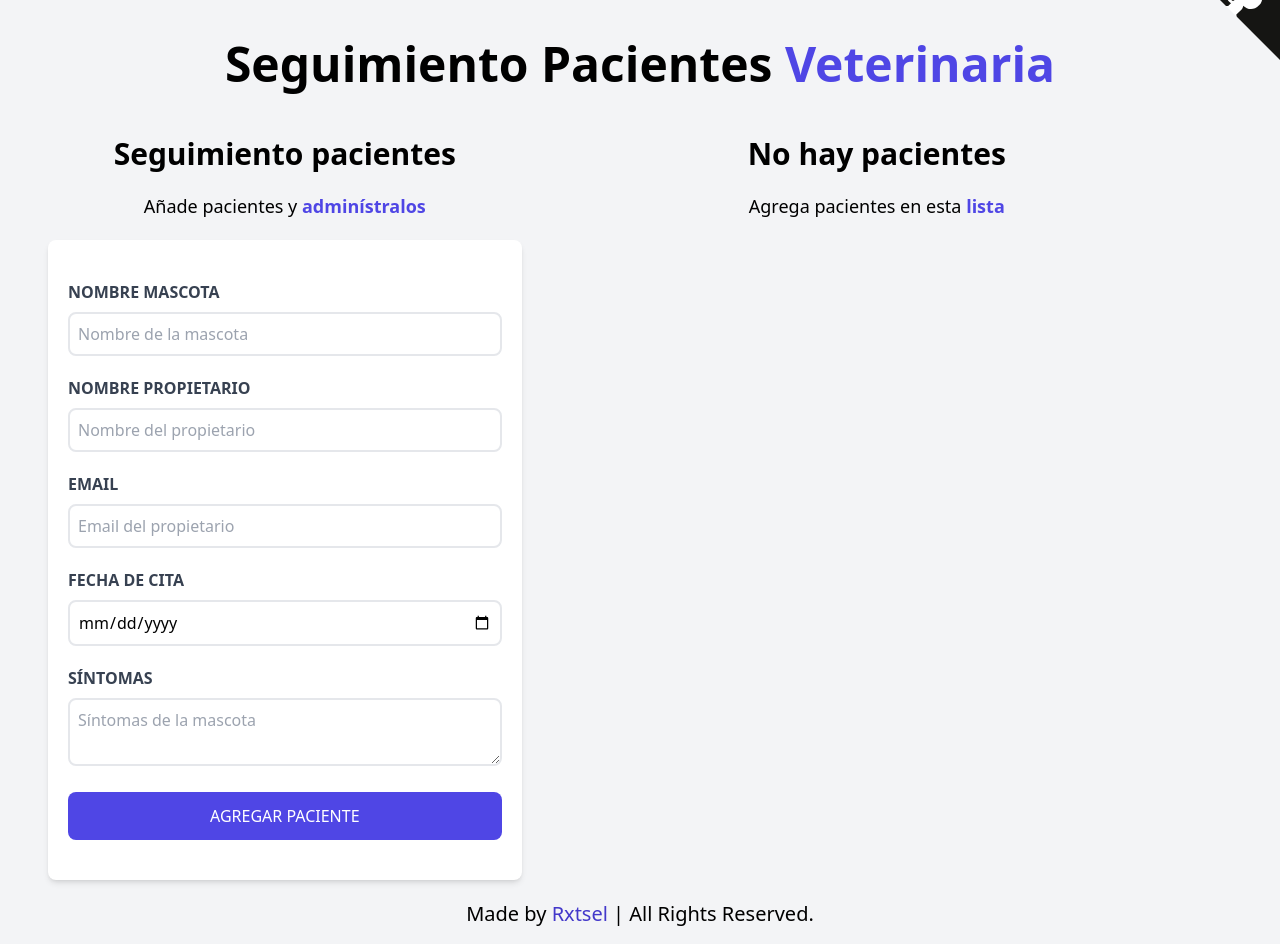
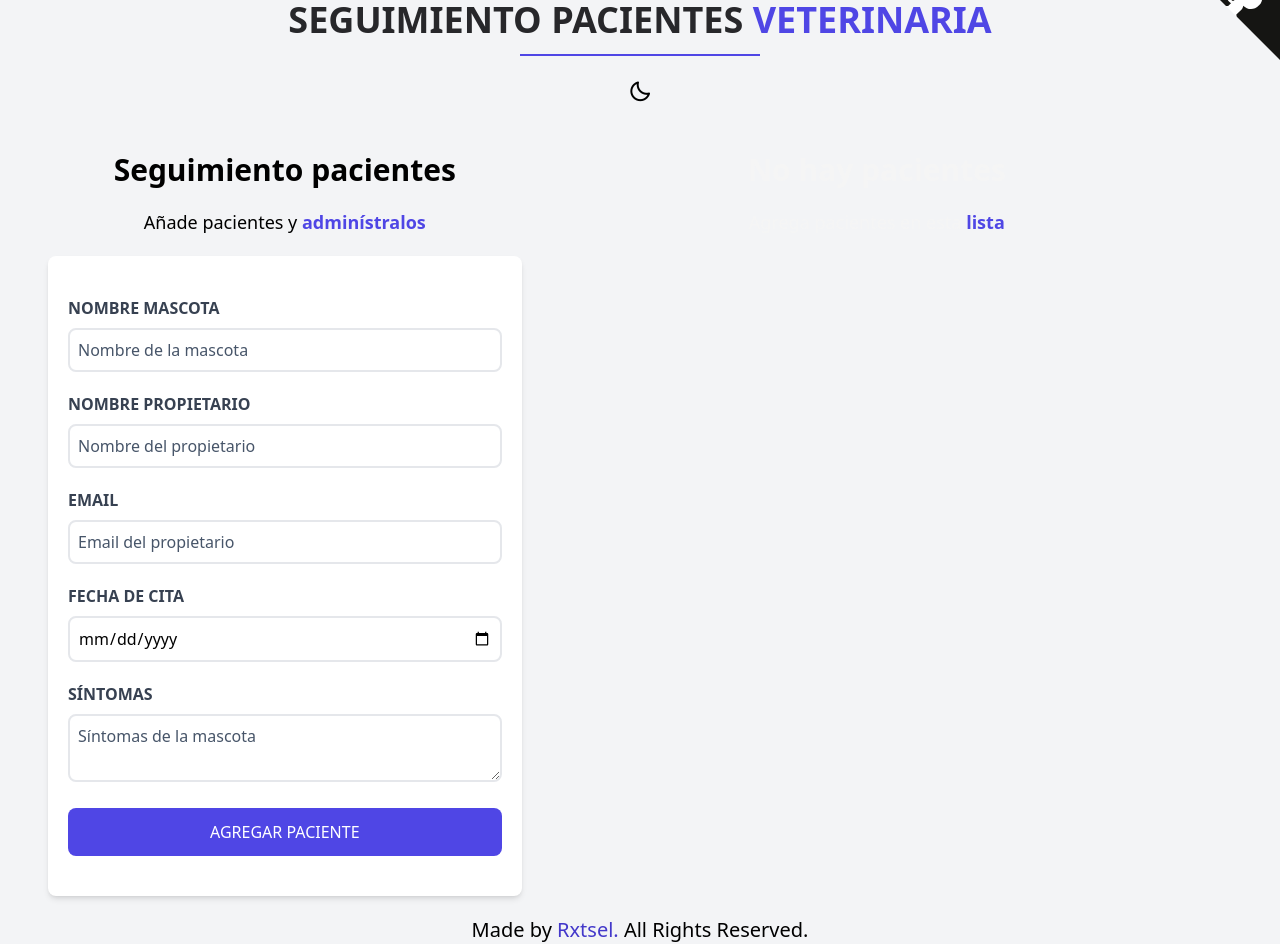
Before and after one commit to rxtsel/Veterinary-patient-manager-react, a React (Vite) app: page / in a window 1280 px wide. Shown: the part 40-984 px from the top of the page. Built offline with nearby package versions, Linux system fonts and the light colour scheme.

Commit message:
feat(theme): add dark mode

```diff
--- a/index.html
+++ b/index.html
@@ -5,8 +5,9 @@
     <link rel="icon" type="image/svg+xml" href="/assets/img/Favicon.svg" />
     <meta name="viewport" content="width=device-width, initial-scale=1.0" />
     <title>Patients Administer</title>
+    <link href='https://unpkg.com/boxicons@2.1.2/css/boxicons.min.css' rel='stylesheet'>
   </head>
-  <body class="bg-gray-100 h-screen">
+  <body class="bg-gray-100 h-screen dark:bg-slate-900">
     <a href="https://github.com/rxtsel/Veterinary-patient-manager-react" class="github-corner" title="View source on GitHub"><svg width="100" height="100" viewBox="0 0 250 250" style="fill:#151513; color:#fff; position: fixed; top: 0; border: 0; right: 0;" aria-hidden="true"><path d="M0,0 L115,115 L130,115 L142,142 L250,250 L250,0 Z"></path><path d="M128.3,109.0 C113.8,99.7 119.0,89.6 119.0,89.6 C122.0,82.7 120.5,78.6 120.5,78.6 C119.2,72.0 123.4,76.3 123.4,76.3 C127.3,80.9 125.5,87.3 125.5,87.3 C122.9,97.6 130.6,101.9 134.4,103.2" fill="currentColor" style="transform-origin: 130px 106px;" class="octo-arm"></path><path d="M115.0,115.0 C114.9,115.1 118.7,116.5 119.8,115.4 L133.7,101.6 C136.9,99.2 139.9,98.4 142.2,98.6 C133.8,88.0 127.5,74.4 143.8,58.0 C148.5,53.4 154.0,51.2 159.7,51.0 C160.3,49.4 163.2,43.6 171.4,40.1 C171.4,40.1 176.1,42.5 178.8,56.2 C183.1,58.6 187.2,61.8 190.9,65.4 C194.5,69.0 197.7,73.2 200.1,77.6 C213.8,80.2 216.3,84.9 216.3,84.9 C212.7,93.1 206.9,96.0 205.4,96.6 C205.1,102.4 203.0,107.8 198.3,112.5 C181.9,128.9 168.3,122.5 157.7,114.1 C157.9,116.9 156.7,120.9 152.7,124.9 L141.0,136.5 C139.8,137.7 141.6,141.9 141.8,141.8 Z" fill="currentColor" class="octo-body"></path></svg></a>
     <div id="root"></div>
     <script type="module" src="/src/main.jsx"></script>
--- a/src/App.jsx
+++ b/src/App.jsx
@@ -18,7 +18,7 @@ function App () {
   }
 
   return (
-    <div className='container mx-auto mt-20'>
+    <div className='container mx-auto mt-10'>
       <Header />
       <div className='mt-12 mx-12 md:flex'>
         <Formulario
--- a/src/components/Alerta.jsx
+++ b/src/components/Alerta.jsx
@@ -1,6 +1,8 @@
-const Alerta = ({children}) => {
+const Alerta = ({ children }) => {
   return (
-    <div className="bg-red-800 w-full p-3 text-center rounded-lg mb-3">
+    <div
+      className='bg-red-600 w-full p-3 text-center rounded-lg mb-3'
+    >
       {children}
     </div>
   )
--- a/src/components/Footer.jsx
+++ b/src/components/Footer.jsx
@@ -1,7 +1,21 @@
 const Footer = () => {
   return (
-    <div className="text-center text-xl mb-10">
-      <p>Made by <a href="http://github.com/rxtsel" target="_blank" rel="noopener noreferrer"><span className="text-indigo-700 hover:text-indigo-800 cursor-pointer">Rxtsel</span></a> | All Rights Reserved.</p>
+    <div
+      className='text-center text-xl mb-10'
+    >
+      <p
+        className='text-black dark:text-gray-200'
+      >Made by <a
+        href='http://github.com/rxtsel'
+        target='_blank'
+        rel='noopener noreferrer'
+               >
+        <span className='text-indigo-700 hover:text-indigo-800 cursor-pointer dark:text-sky-400'>
+          Rxtsel. {' '}
+        </span>
+      </a>
+        All Rights Reserved.
+      </p>
     </div>
   )
 }
--- a/src/components/Formulario.jsx
+++ b/src/components/Formulario.jsx
@@ -1,25 +1,24 @@
-import { useState, useEffect } from "react";
+import { useState, useEffect } from 'react'
 import Alerta from './Alerta'
 
-const Formulario = ({pacientes, setPacientes, paciente, setPaciente}) => {
+const Formulario = ({ pacientes, setPacientes, paciente, setPaciente }) => {
+  // useState
+  const [nombrePaciente, setNombrePaciente] = useState('')
+  const [nombreAcudiente, setNombreAcudiente] = useState('')
+  const [email, setEmail] = useState('')
+  const [fecha, setFecha] = useState('')
+  const [observacion, setObservacion] = useState('')
+  const [error, setError] = useState(false)
 
-  // useState
-  const [nombrePaciente, setNombrePaciente] = useState('');
-  const [nombreAcudiente, setNombreAcudiente] = useState('');
-  const [email, setEmail] = useState('');
-  const [fecha, setFecha] = useState('');
-  const [observacion, setObservacion] = useState('');
-  const [error, setError] = useState(false);
-
-  useEffect( () => {
-    if(Object.keys(paciente).length > 0) {
+  useEffect(() => {
+    if (Object.keys(paciente).length > 0) {
       setNombrePaciente(paciente.nombrePaciente)
       setNombreAcudiente(paciente.nombreAcudiente)
       setEmail(paciente.email)
       setFecha(paciente.fecha)
       setObservacion(paciente.observacion)
     }
-  }, [paciente] )
+  }, [paciente])
 
   const getId = () => {
     const ramdon = Math.random().toString(36).substr(2)
@@ -44,13 +43,13 @@ const Formulario = ({pacientes, setPacientes, paciente, setPaciente}) => {
       nombreAcudiente,
       email,
       fecha,
-      observacion,
+      observacion
     }
 
     if (paciente.id) {
       // editando registro
       objetoCliente.id = paciente.id
-      const pacientesActualizados = pacientes.map( pacienteState => pacienteState.id === paciente.id ? objetoCliente : pacienteState )
+      const pacientesActualizados = pacientes.map(pacienteState => pacienteState.id === paciente.id ? objetoCliente : pacienteState)
       setPacientes(pacientesActualizados)
       setPaciente({})
     } else {
@@ -68,91 +67,91 @@ const Formulario = ({pacientes, setPacientes, paciente, setPaciente}) => {
   }
 
   return (
-    <div className="md:w-1/2 lg:w-2/5">
-      <h1 className="font-black text-center text-3xl">Seguimiento pacientes</h1>
-      <p className="text-lg mt-5 text-center mb-5">Añade pacientes y <span className="text-indigo-600 font-bold">adminístralos</span></p>
+    <div className='md:w-1/2 lg:w-2/5'>
+      <h1 className='font-black text-center text-3xl text-black dark:text-sky-400'>Seguimiento pacientes</h1>
+      <p className='text-lg mt-5 text-center mb-5 text-black dark:text-gray-200'>Añade pacientes y <span className='text-indigo-600 font-bold dark:text-gray-200'>adminístralos</span></p>
 
       <form
-        className="bg-white shadow-md rounded-lg py-10 px-5 mb-5"
+        className='bg-white shadow-md rounded-lg py-10 px-5 mb-5 dark:bg-slate-800'
         onSubmit={handleSubmit}
       >
-        {error && <Alerta> <p className="text-white uppercase">Todos los campos son obligatorios.</p> </Alerta>}
-        <div id="alerta" className="mb-5">
-          <label htmlFor="nombre" className="block text-gray-700 uppercase font-bold">
+        {error && <Alerta> <p className='text-white uppercase'>Todos los campos son obligatorios.</p> </Alerta>}
+        <div id='alerta' className='mb-5'>
+          <label htmlFor='nombre' className='block text-gray-700 uppercase font-bold dark:text-white'>
             Nombre mascota
           </label>
           <input
-            id="nombre"
-            type="text"
-            placeholder="Nombre de la mascota"
-            autoComplete="off"
-            className="border-2 w-full p-2 mt-2 rounded-lg outline-none focus:border-black"
+            id='nombre'
+            type='text'
+            placeholder='Nombre de la mascota'
+            autoComplete='off'
+            className='text-black border-2 w-full p-2 mt-2 rounded-lg outline-none focus:border-black dark:bg-slate-900 dark:text-gray-200 dark:border-slate-900 placeholder:text-slate-600 dark:focus:border-sky-400'
             value={nombrePaciente}
             onChange={(e) => setNombrePaciente(e.target.value)}
           />
         </div>
 
-        <div className="mb-5">
-          <label htmlFor="acudiente" className="block text-gray-700 uppercase font-bold">
+        <div className='mb-5'>
+          <label htmlFor='acudiente' className='block text-gray-700 uppercase font-bold dark:text-white'>
             Nombre propietario
           </label>
           <input
-            id="acudiente"
-            type="text"
-            placeholder="Nombre del propietario"
-            autoComplete="off"
-            className="border-2 w-full p-2 mt-2 rounded-lg outline-none focus:border-black"
+            id='acudiente'
+            type='text'
+            placeholder='Nombre del propietario'
+            autoComplete='off'
+            className='text-black border-2 w-full p-2 mt-2 rounded-lg outline-none focus:border-black dark:bg-slate-900 dark:text-gray-200 dark:border-slate-900 placeholder:text-slate-600 dark:focus:border-sky-400'
             value={nombreAcudiente}
             onChange={e => setNombreAcudiente(e.target.value)}
           />
         </div>
 
-        <div className="mb-5">
-          <label htmlFor="email" className="block text-gray-700 uppercase font-bold">
+        <div className='mb-5'>
+          <label htmlFor='email' className='block text-gray-700 uppercase font-bold dark:text-white'>
             Email
           </label>
           <input
-            id="email"
-            type="email"
-            placeholder="Email del propietario"
-            autoComplete="off"
-            className="border-2 w-full p-2 mt-2 rounded-lg outline-none focus:border-black"
+            id='email'
+            type='email'
+            placeholder='Email del propietario'
+            autoComplete='off'
+            className='text-black border-2 w-full p-2 mt-2 rounded-lg outline-none focus:border-black dark:bg-slate-900 dark:text-gray-200 dark:border-slate-900 placeholder:text-slate-600 dark:focus:border-sky-400'
             value={email}
             onChange={e => setEmail(e.target.value)}
           />
         </div>
 
-        <div className="mb-5">
-          <label htmlFor="fecha" className="block text-gray-700 uppercase font-bold">
+        <div className='mb-5'>
+          <label htmlFor='fecha' className='block text-gray-700 uppercase font-bold dark:text-white'>
             Fecha de cita
           </label>
           <input
-            id="fecha"
-            type="date"
-            autoComplete="off"
-            className="border-2 w-full p-2 mt-2 rounded-lg outline-none focus:border-black"
+            id='fecha'
+            type='date'
+            autoComplete='off'
+            className='text-black border-2 w-full p-2 mt-2 rounded-lg outline-none focus:border-black dark:bg-slate-900 dark:text-gray-200 dark:border-slate-900 placeholder:text-slate-600 dark:focus:border-sky-400'
             value={fecha}
             onChange={e => setFecha(e.target.value)}
           />
         </div>
 
-        <div className="mb-5">
-          <label htmlFor="mensaje" className="block text-gray-700 uppercase font-bold">
+        <div className='mb-5'>
+          <label htmlFor='mensaje' className='block text-gray-700 uppercase font-bold dark:text-white'>
             Síntomas
           </label>
           <textarea
-            id="mensaje"
-            className="border-2 w-full p-2 mt-2 rounded-lg outline-none focus:border-black"
-            placeholder="Síntomas de la mascota"
+            id='mensaje'
+            className='text-black border-2 w-full p-2 mt-2 rounded-lg outline-none focus:border-black dark:bg-slate-900 dark:text-gray-200 dark:border-slate-900 placeholder:text-slate-600 dark:focus:border-sky-400'
+            placeholder='Síntomas de la mascota'
             value={observacion}
             onChange={e => setObservacion(e.target.value)}
           />
         </div>
 
         <input
-          type="submit"
-          value={ paciente.id ? 'Editar paciente' : 'Agregar paciente'}
-          className="bg-indigo-600 text-white font-normal uppercase rounded-lg w-full p-3 cursor-pointer hover:bg-indigo-700 transition-all outline-none"
+          type='submit'
+          value={paciente.id ? 'Guardar cambios' : 'Agregar paciente'}
+          className='bg-indigo-600 text-white font-normal uppercase rounded-lg w-full p-3 cursor-pointer hover:bg-indigo-700 transition-all outline-none dark:bg-sky-400 dark:hover:bg-sky-500'
         />
       </form>
 
--- a/src/components/Header.jsx
+++ b/src/components/Header.jsx
@@ -3,7 +3,16 @@ import Theme from './Theme'
 const Header = () => {
   return (
     <>
-      <h1 className='font-black text-5xl mx-auto text-center md:w-2/3'>Seguimiento Pacientes <span className='text-indigo-600'>Veterinaria</span></h1>
+      <h1
+        className='text-center text-3xl md:text-4xl text-zinc-800 font-bold mt-5 dark:text-gray-200 relative uppercase mb-10'
+      >
+        Seguimiento Pacientes {' '}
+        <span
+          className='text-indigo-600 after:border-b-indigo-600 dark:after:border-b-sky-400 after:content-center after:absolute after:border-b-2 after:w-20 md:after:w-60 after:-bottom-4 after:left-0 after:right-0 after:mx-auto dark:text-sky-400'
+        >
+          Veterinaria
+        </span>
+      </h1>
       <Theme />
     </>
   )
--- a/src/components/Paciente.jsx
+++ b/src/components/Paciente.jsx
@@ -1,32 +1,32 @@
-const Paciente = ({paciente, setPaciente, eliminarPaciente}) => {
+const Paciente = ({ paciente, setPaciente, eliminarPaciente }) => {
   // destructuring para llamar con variable en la lista:
-  const {nombrePaciente, nombreAcudiente, email, fecha, observacion, id} = paciente
-  const handlerEliminar =  () => {
-    const respuesta = confirm('¿Estás seguro que deseas eliminar de la lista?')
-    if(respuesta){
+  const { nombrePaciente, nombreAcudiente, email, fecha, observacion, id } = paciente
+  const handlerEliminar = () => {
+    const respuesta = window.confirm('¿Estás seguro que deseas eliminar de la lista?')
+    if (respuesta) {
       eliminarPaciente(id)
     }
   }
   return (
-    <div className="bg-white shadow-md md:ml-5 mb-5 px-5 py-10 rounded-lg">
-      <p className="font-bold uppercase text-gray-700 mb-3">Nombre mascota: <span className="font-normal normal-case">{nombrePaciente}</span></p>
-      <p className="font-bold uppercase text-gray-700 mb-3">Propietario: <span className="font-normal normal-case">{nombreAcudiente}</span></p>
-      <p className="font-bold uppercase text-gray-700 mb-3">Email: <span className="font-normal normal-case">{email}</span></p>
-      <p className="font-bold uppercase text-gray-700 mb-3">Fecha de cita: <span className="font-normal normal-case">{fecha}</span></p>
-      <p className="font-bold uppercase text-gray-700 mb-3">Síntomas: <span className="font-normal normal-case">{observacion}</span></p>
-      <div className="flex justify-between mt-6">
+    <div className='bg-white shadow-md md:ml-5 mb-5 px-5 py-10 rounded-lg dark:bg-slate-800'>
+      <p className='font-bold uppercase text-gray-700 mb-3 dark:text-white'>Nombre mascota: <span className='font-normal capitalize'>{nombrePaciente}</span></p>
+      <p className='font-bold uppercase text-gray-700 mb-3 dark:text-white'>Propietario: <span className='font-normal capitalize'>{nombreAcudiente}</span></p>
+      <p className='font-bold uppercase text-gray-700 mb-3 dark:text-white'>Email: <span className='font-normal normal-case'>{email}</span></p>
+      <p className='font-bold uppercase text-gray-700 mb-3 dark:text-white'>Fecha de cita: <span className='font-normal normal-case'>{fecha}</span></p>
+      <p className='font-bold uppercase text-gray-700 mb-3 dark:text-white'>Síntomas: <span className='font-normal normal-case'>{observacion}</span></p>
+      <div className='flex justify-between mt-6'>
         <button
-          type="button"
-          className="py-2 px-5 bg-indigo-600 hover:bg-indigo-700 text-white rounded-lg uppercase"
-          onClick={ () => setPaciente(paciente) }
+          type='button'
+          className='py-2 px-5 bg-indigo-600 hover:bg-indigo-700 text-white rounded-lg uppercase dark:bg-sky-400 dark:hover:bg-sky-500'
+          onClick={() => setPaciente(paciente)}
         >
           Editar
         </button>
 
         <button
-          type="button"
-          className="py-2 px-5 bg-red-600 hover:bg-red-700 text-white rounded-lg uppercase"
-          onClick={ handlerEliminar }
+          type='button'
+          className='py-2 px-5 bg-red-600 hover:bg-red-700 text-white rounded-lg uppercase'
+          onClick={handlerEliminar}
         >
           Eliminar
         </button>
--- a/src/index.css
+++ b/src/index.css
@@ -4,6 +4,16 @@
 
 .github-corner:hover .octo-arm {
   animation: octocat-wave 560ms ease-in-out
+}
+
+svg {
+  z-index: 999;
+}
+
+@media (max-width: 768px) {
+  svg {
+    display: none;
+  }
 }
 
 @keyframes octocat-wave {
@@ -33,3 +43,56 @@
     animation: octocat-wave 560ms ease-in-out
   }
 }
+
+
+.bx {
+  font-size: 1.5rem;
+  display: flex;
+  width: max-content;
+  align-items: center;
+  justify-content: center;
+  text-align: center;
+  margin: 0 auto;
+  cursor: pointer;
+  transition: animation 0.3s;
+}
+
+.bx-sun:hover {
+  animation: rotate 9s infinite linear;
+}
+
+.bx-moon:hover {
+  animation: smoth .5s infinite linear;
+}
+
+@keyframes rotate {
+  0% {
+    transform: rotate(0deg);
+  }
+
+  100% {
+    transform: rotate(360deg);
+  }
+}
+
+@keyframes smoth {
+  0% {
+    transform: rotate(0deg);
+  }
+
+  50% {
+    transform: rotate(15deg);
+  }
+
+  100% {
+    transform: rotate(0deg);
+  }
+}
+
+.light {
+  color: whitesmoke;
+}
+
+.dark {
+  color: black;
+}
```
Also changed, not shown: src/components/ListadoPacientes.jsx (+19 -12 lines), tailwind.config.js (+5 -4 lines).
